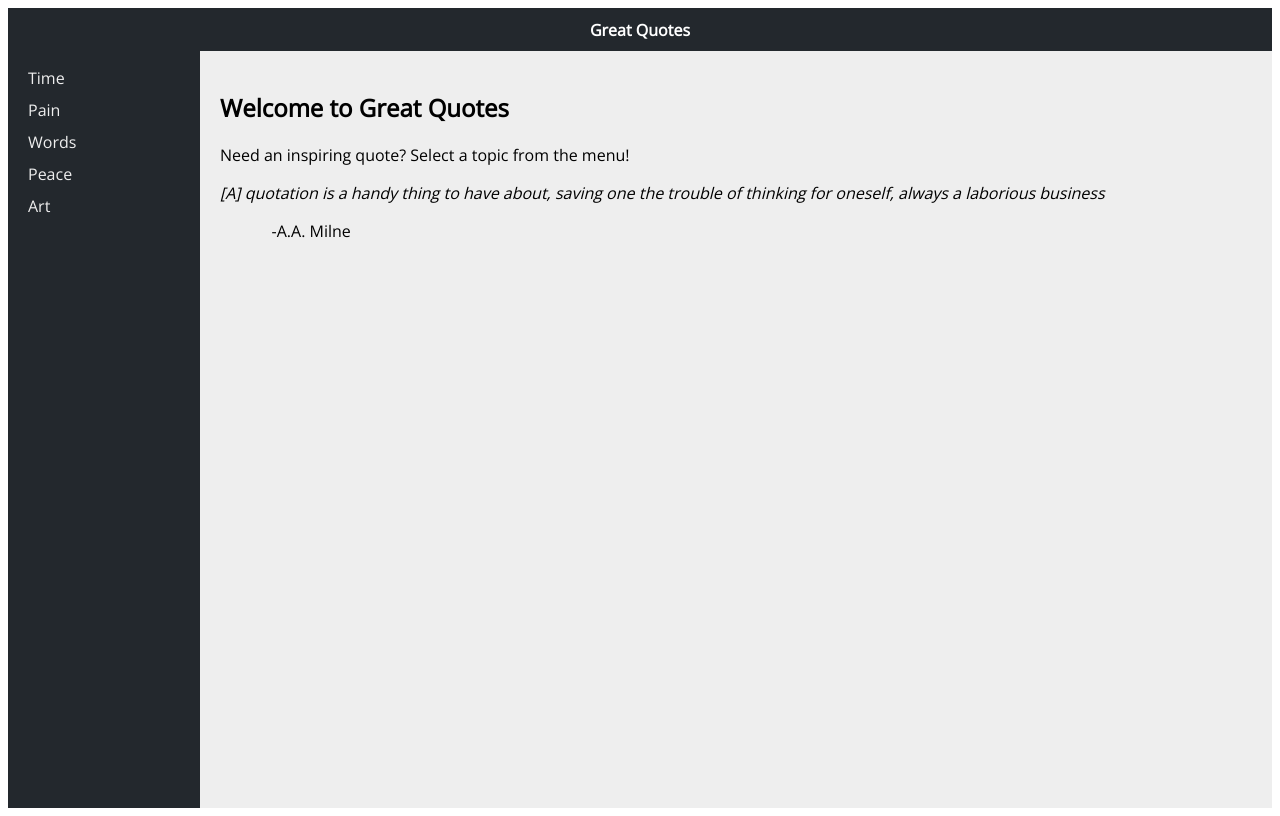
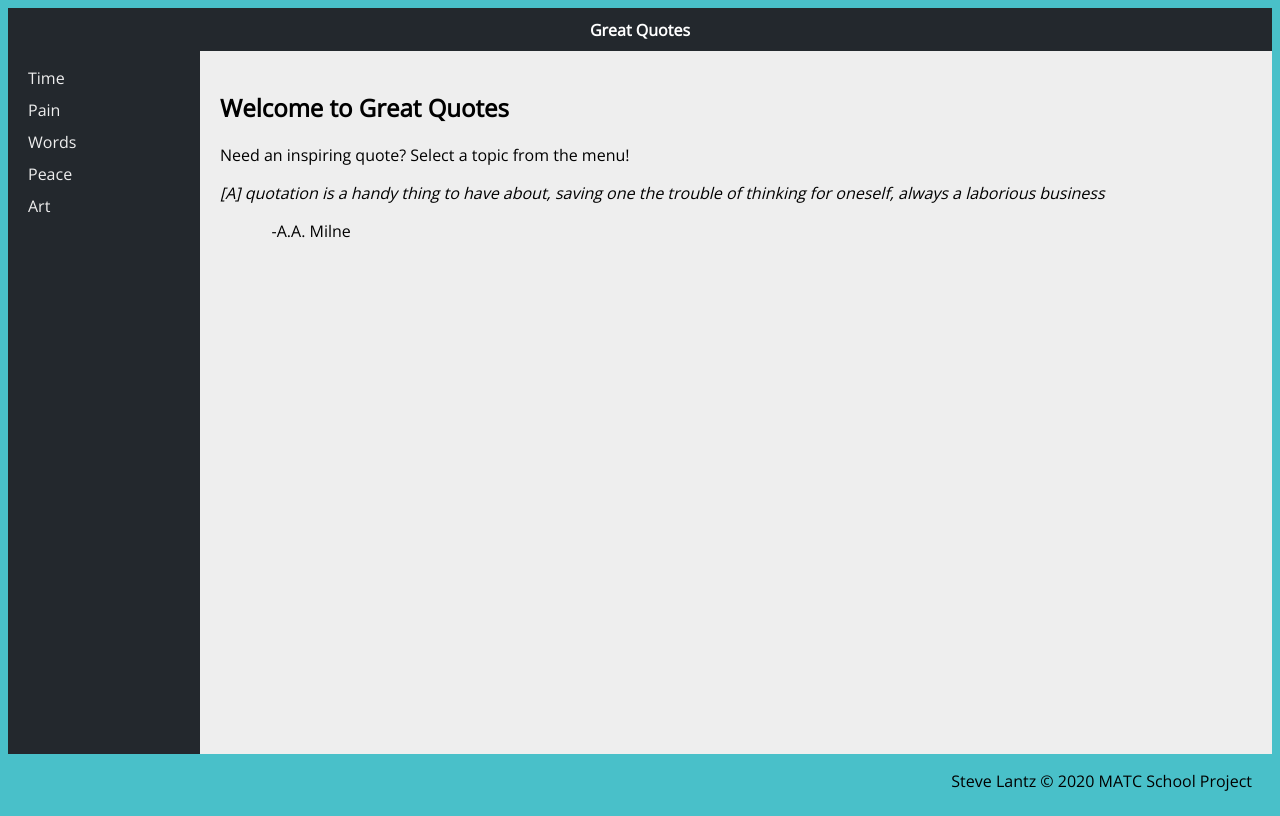
Before and after one commit to itdev160-sp2020/Steven-Lantz, a plain HTML site: page activity-9/index.html in a window 1280 px wide. Drawn offline with nearby package versions, Linux system fonts and the light colour scheme.

Commit message:
Completed Activity 9

```diff
--- a/activity-9/css/styles.css
+++ b/activity-9/css/styles.css
@@ -4,6 +4,7 @@ body{
     min-height: 100vh;
     flex-direction: column;
     font-family: "Open Sans", sans-serif;
+    background-color: rgb(73, 192, 201);
 }
 main{
     display: flex;
@@ -59,3 +60,8 @@ blockquote: after{
 .author:before{
     content: '-';
 }
+#footer{
+    text-align: right;
+    padding-right: 20px;
+
+}
--- a/activity-9/index.html
+++ b/activity-9/index.html
@@ -35,5 +35,7 @@
 <script src="https://ajax.googleapis.com/ajax/libs/jquery/3.3.1/jquery.min.js"></script>
 <script src="js/scripts.js" charset="utf-8"></script>
 </body>
-
+<footer>
+    <p id="footer">Steve Lantz &copy; 2020 MATC School Project</p>
+</footer>
 </html>
```
